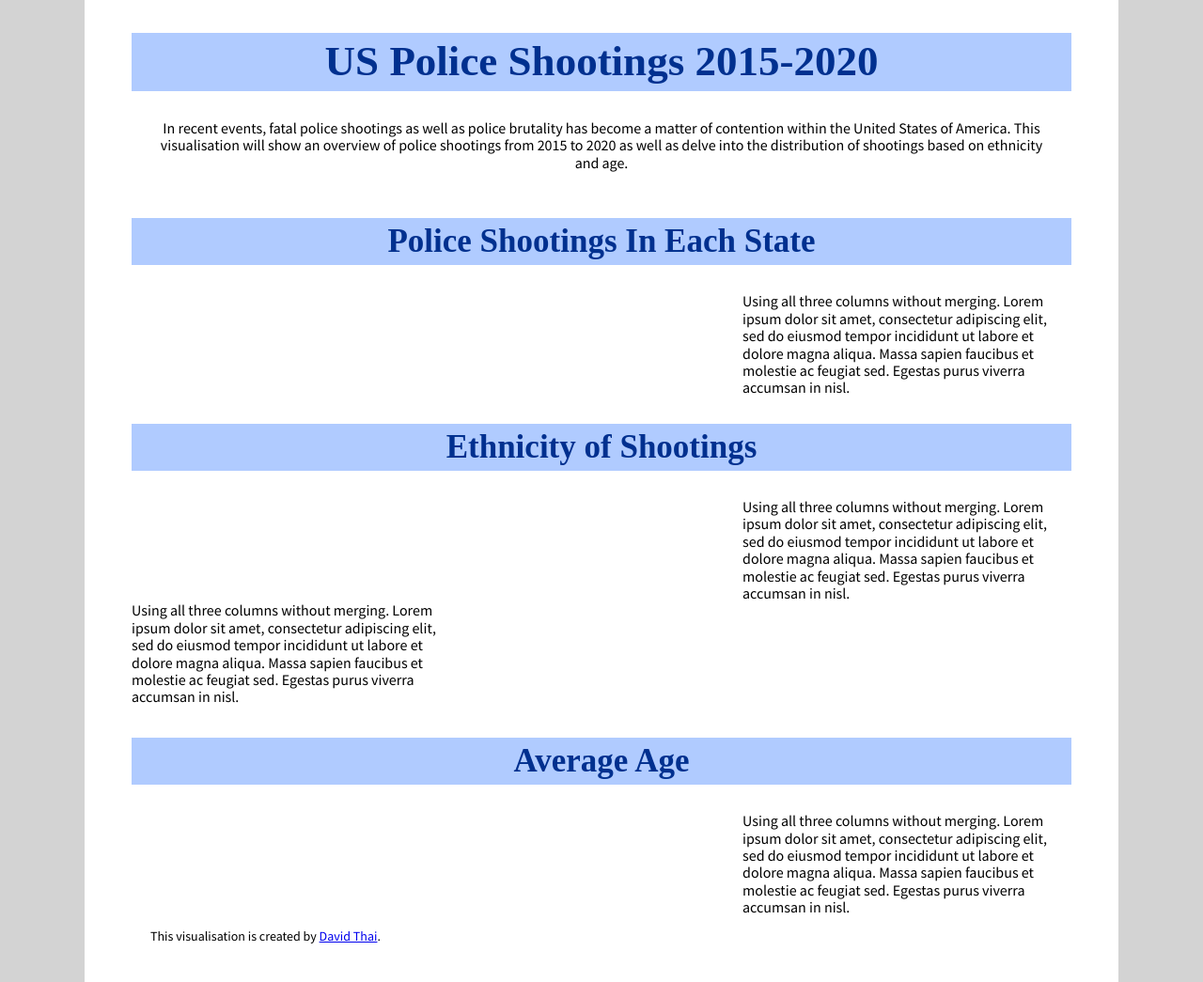
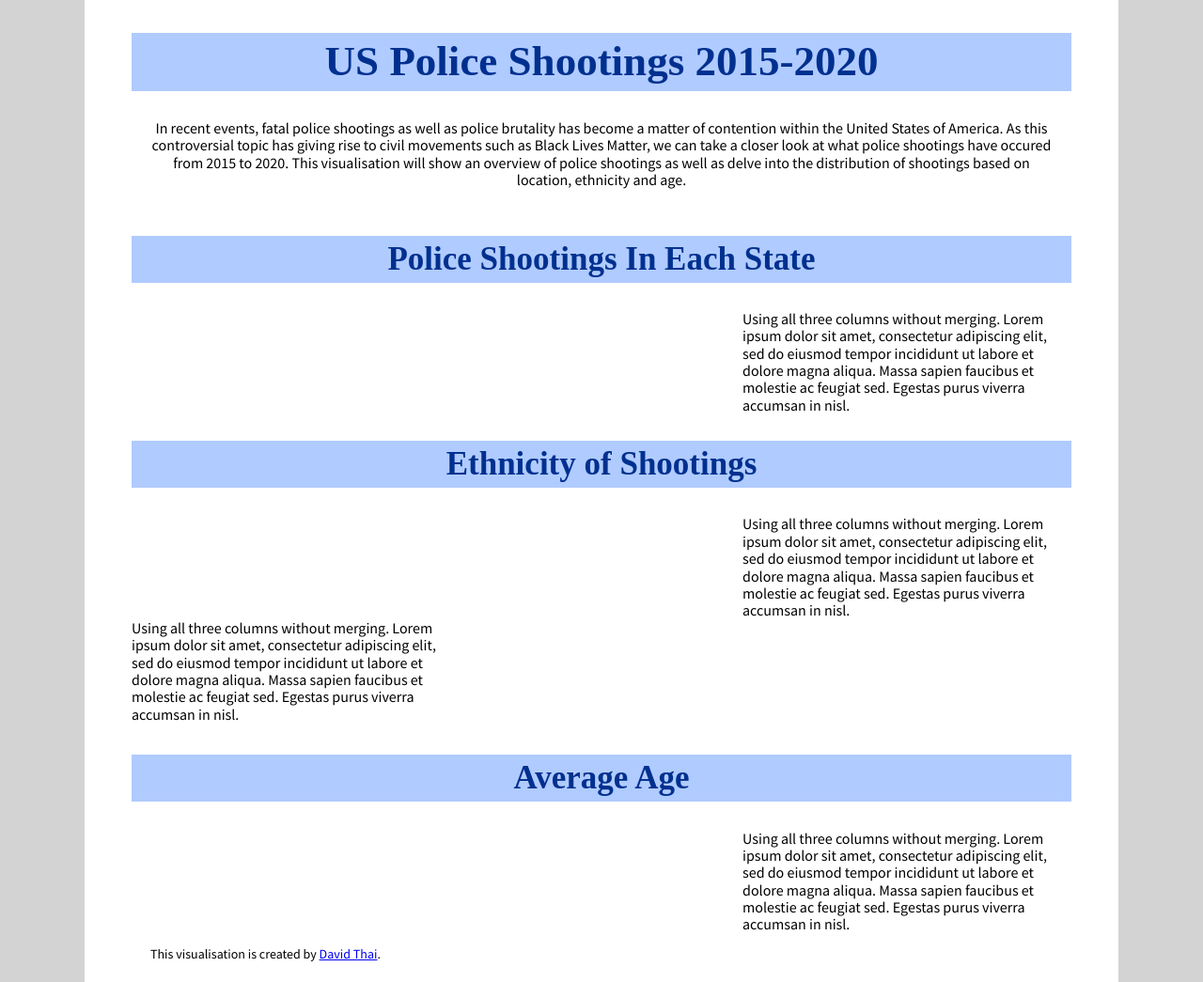
Before and after one commit to davo12312/FIT3179, a plain HTML site: page Asgn2/index.html in a window 1280 px wide. Shown: the top 1045 px of the page at 94% size. Drawn offline with nearby package versions, Linux system fonts and the light colour scheme; a script that the page names is missing.

Commit message:
Update index.html

```diff
--- a/Asgn2/index.html
+++ b/Asgn2/index.html
@@ -87,8 +87,10 @@
       <div class="pure-u-1-1">
         <h1>US Police Shootings 2015-2020</h1>
         <p>In recent events, fatal police shootings as well as police brutality has become a matter of contention within
-           the United States of America. This visualisation will show an overview of police shootings from 2015 to 2020
-           as well as delve into the distribution of shootings based on ethnicity and age.
+           the United States of America. As this controversial topic has giving rise to civil movements such as Black Lives
+           Matter, we can take a closer look at what police shootings have occured from 2015 to 2020. This visualisation will
+           show an overview of police shootings as well as delve into the distribution of shootings based on location, ethnicity
+           and age.
         </p>
       </div>
     </div>
```
